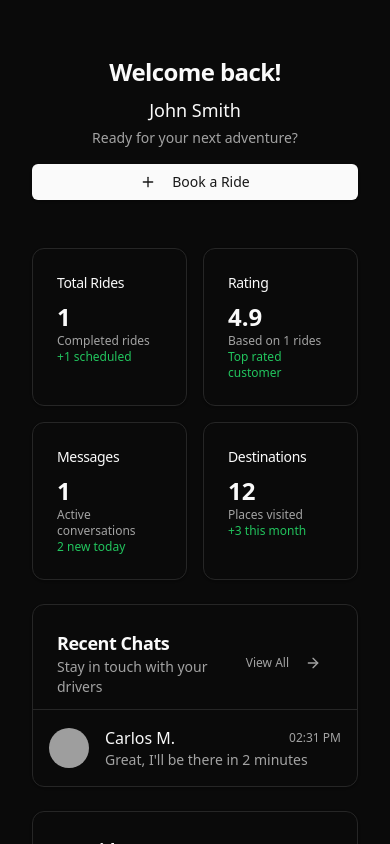
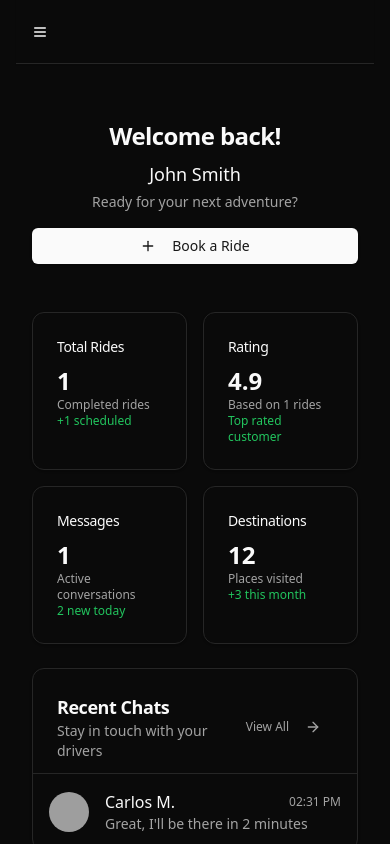
Before and after one commit to Zaheeroo/riderapp, a Next.js app: page /customer in a window 390 px wide. Shown: the top 844 px of the page. Built offline with nearby package versions, Linux system fonts and the light colour scheme; grey boxes are pictures that could not be loaded.

Commit message:
feat: enable theme toggle on main dashboard pages by removing showMobileHeader=false

```diff
--- a/src/app/admin/page.tsx
+++ b/src/app/admin/page.tsx
@@ -595,7 +595,7 @@ export default function AdminDashboard() {
   );
 
   return (
-    <DashboardLayout userType="admin" showMobileHeader={false}>
+    <DashboardLayout userType="admin">
       {/* Main Container with adaptive max width based on device */}
       <div className={cn(
         "mx-auto px-4 space-y-6",
--- a/src/app/customer/page.tsx
+++ b/src/app/customer/page.tsx
@@ -47,7 +47,7 @@ export default function CustomerDashboard() {
     .slice(0, 3); // Only show 3 most recent chats
 
   return (
-    <DashboardLayout userType="customer" showMobileHeader={false}>
+    <DashboardLayout userType="customer">
       {/* Main Container with adaptive max width based on device */}
       <div className={cn(
         "mx-auto px-4 space-y-6",
--- a/src/app/driver/page.tsx
+++ b/src/app/driver/page.tsx
@@ -65,7 +65,7 @@ export default function DriverDashboard() {
   };
 
   return (
-    <DashboardLayout userType="driver" showMobileHeader={false}>
+    <DashboardLayout userType="driver">
       {/* Main Container with adaptive max width based on device */}
       <div className={cn(
         "mx-auto px-4 space-y-6",
```
